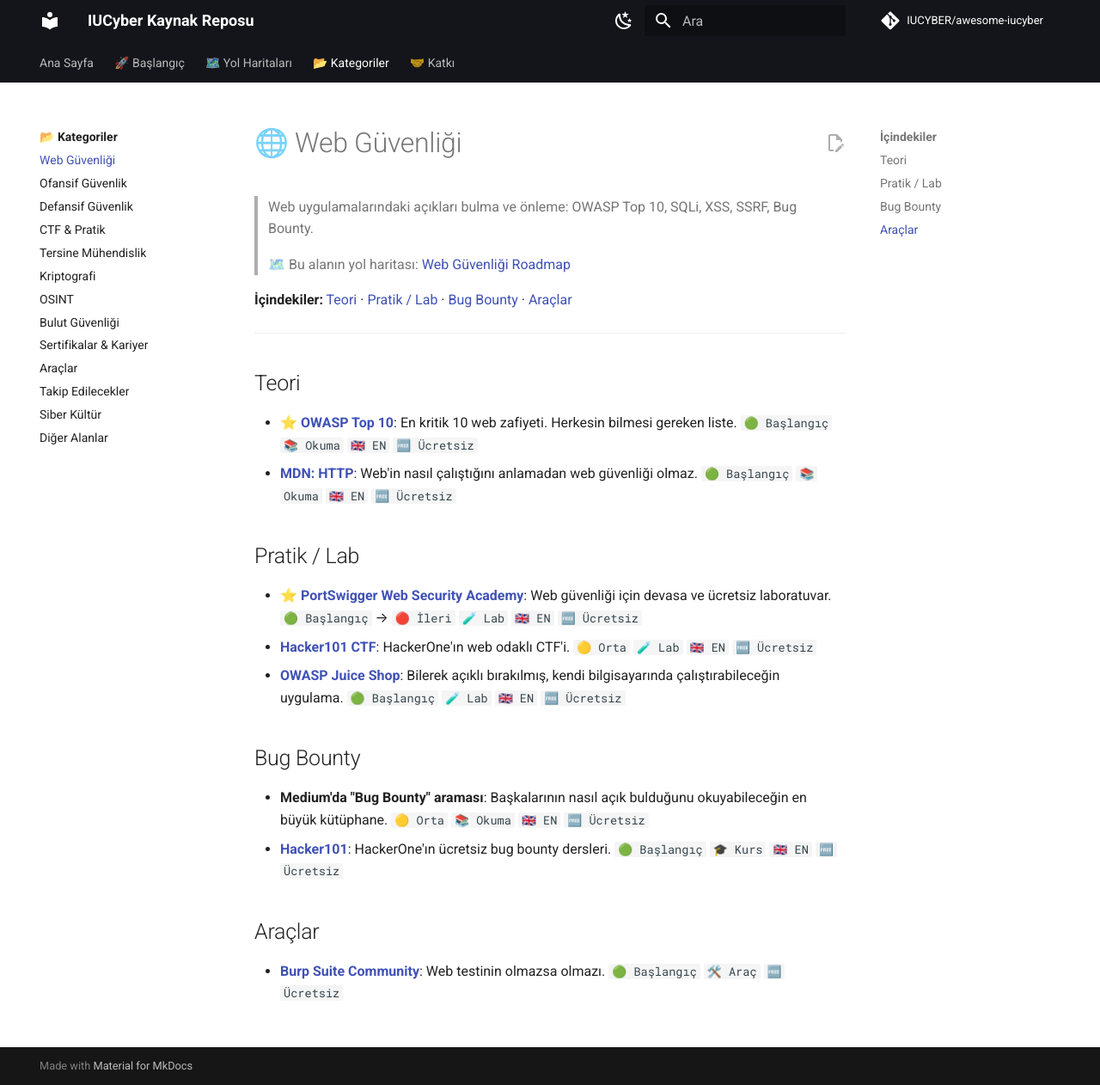
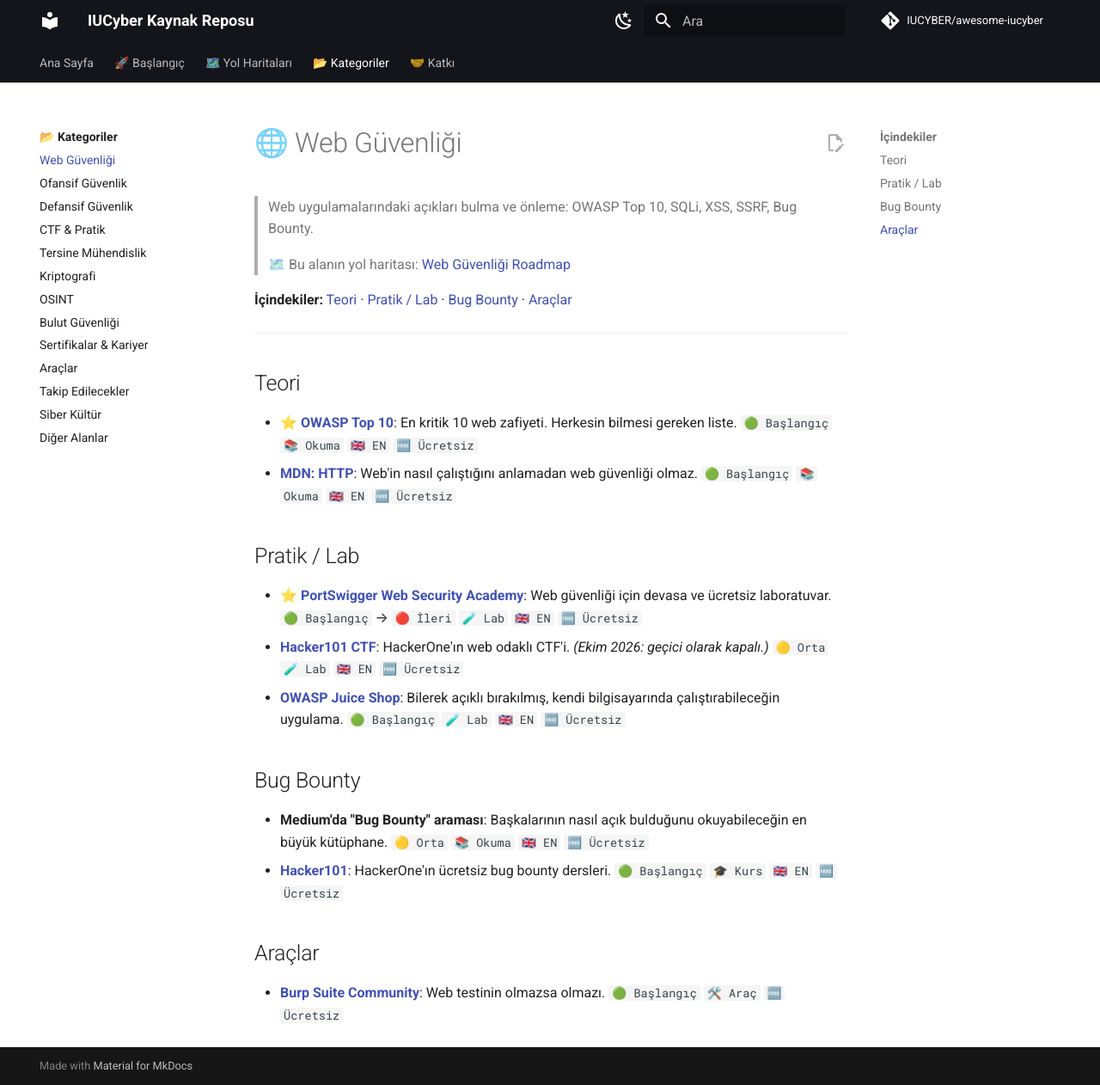
Before and after one commit to IUCYBER/awesome-iucyber, an MkDocs documentation site: the page built from docs/02-web-guvenligi/README.md, in a window 1280 px wide and 1262 px high. Shown: the whole window at 86% size. Built offline with MkDocs 1.6.1 and Material for MkDocs 9.7.7, drawn with Linux system fonts in a browser that asks for light colours; comment, search, counter and statistics services are not loaded.

Commit message:
Actions sürümleri güncellendi, Hacker101 CTF kapalı notu
Co-Authored-By: Claude Opus 5.5 <noreply@anthropic.com>

```diff
--- a/docs/02-web-guvenligi/README.md
+++ b/docs/02-web-guvenligi/README.md
@@ -16,7 +16,7 @@
 ## Pratik / Lab
 
 - ⭐ **[PortSwigger Web Security Academy](https://portswigger.net/web-security)**: Web güvenliği için devasa ve ücretsiz laboratuvar. `🟢 Başlangıç` → `🔴 İleri` `🧪 Lab` `🇬🇧 EN` `🆓 Ücretsiz`
-- **[Hacker101 CTF](https://ctf.hacker101.com/)**: HackerOne'ın web odaklı CTF'i. `🟡 Orta` `🧪 Lab` `🇬🇧 EN` `🆓 Ücretsiz`
+- **[Hacker101 CTF](https://ctf.hacker101.com/)**: HackerOne'ın web odaklı CTF'i. _(Ekim 2026: geçici olarak kapalı.)_ `🟡 Orta` `🧪 Lab` `🇬🇧 EN` `🆓 Ücretsiz`
 - **[OWASP Juice Shop](https://owasp.org/www-project-juice-shop/)**: Bilerek açıklı bırakılmış, kendi bilgisayarında çalıştırabileceğin uygulama. `🟢 Başlangıç` `🧪 Lab` `🇬🇧 EN` `🆓 Ücretsiz`
 
 ## Bug Bounty
```
Also changed, not shown: docs/05-ctf-ve-pratik/README.md (+1 -1 lines), 2 other files.
